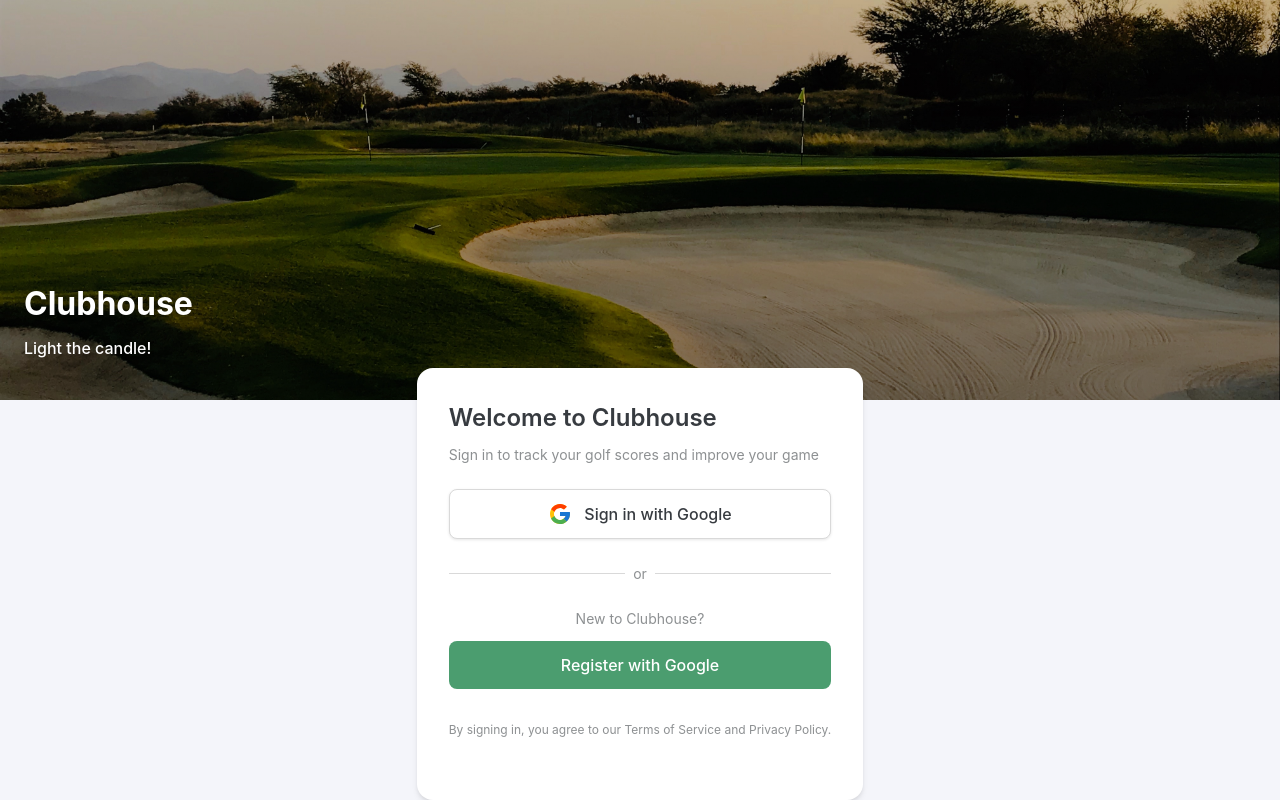
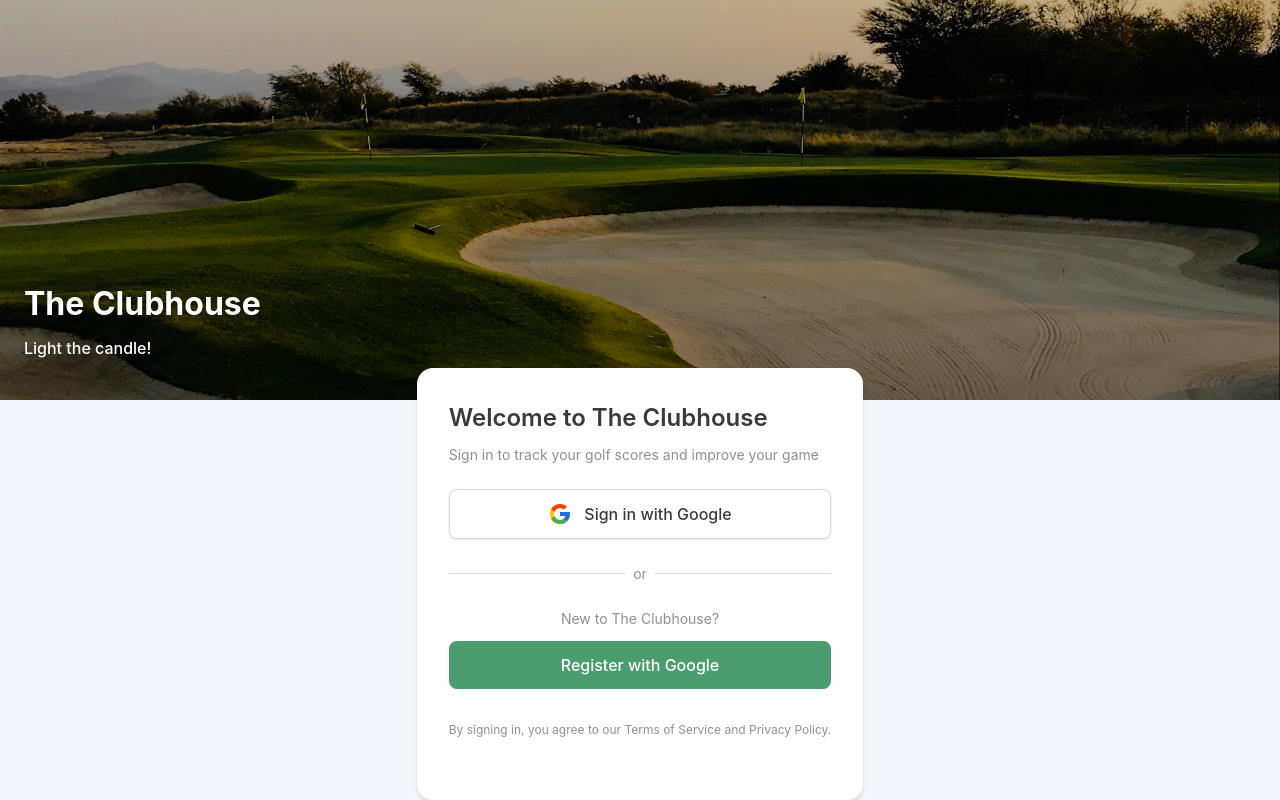
Before and after one commit to IsaacArnold/the-clubhouse, a Next.js app: page / in a window 1280 px wide. Built offline with nearby package versions, Linux system fonts and the light colour scheme; no server answers.

Commit message:
Rename to The Clubhouse

```diff
--- a/src/pages/auth/SignIn.tsx
+++ b/src/pages/auth/SignIn.tsx
@@ -104,14 +104,14 @@ const SignIn = () => {
           priority
         />
         <div className={styles.overlay}>
-          <h1 className={styles.appTitle}>Clubhouse</h1>
+          <h1 className={styles.appTitle}>The Clubhouse</h1>
           <p className={styles.appTagline}>Light the candle!</p>
         </div>
       </div>
 
       <div className={styles.contentCard}>
         <div className={styles.cardHeader}>
-          <h2 className={styles.cardTitle}>Welcome to Clubhouse</h2>
+          <h2 className={styles.cardTitle}>Welcome to The Clubhouse</h2>
           <p className={styles.cardSubtitle}>
             Sign in to track your golf scores and improve your game
           </p>
@@ -148,7 +148,7 @@ const SignIn = () => {
         <div className={styles.divider}>or</div>
 
         <div className={styles.registerSection}>
-          <p className={styles.registerText}>New to Clubhouse?</p>
+          <p className={styles.registerText}>New to The Clubhouse?</p>
           <button className={styles.registerButton} onClick={registerWithGoogle}>
             Register with Google
           </button>
```
